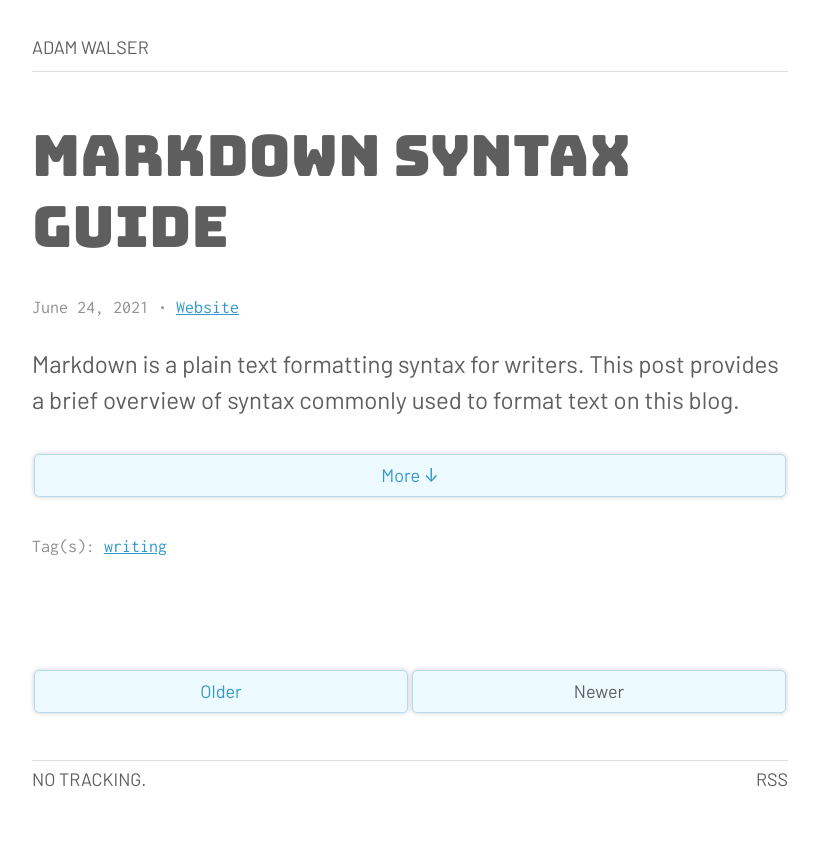
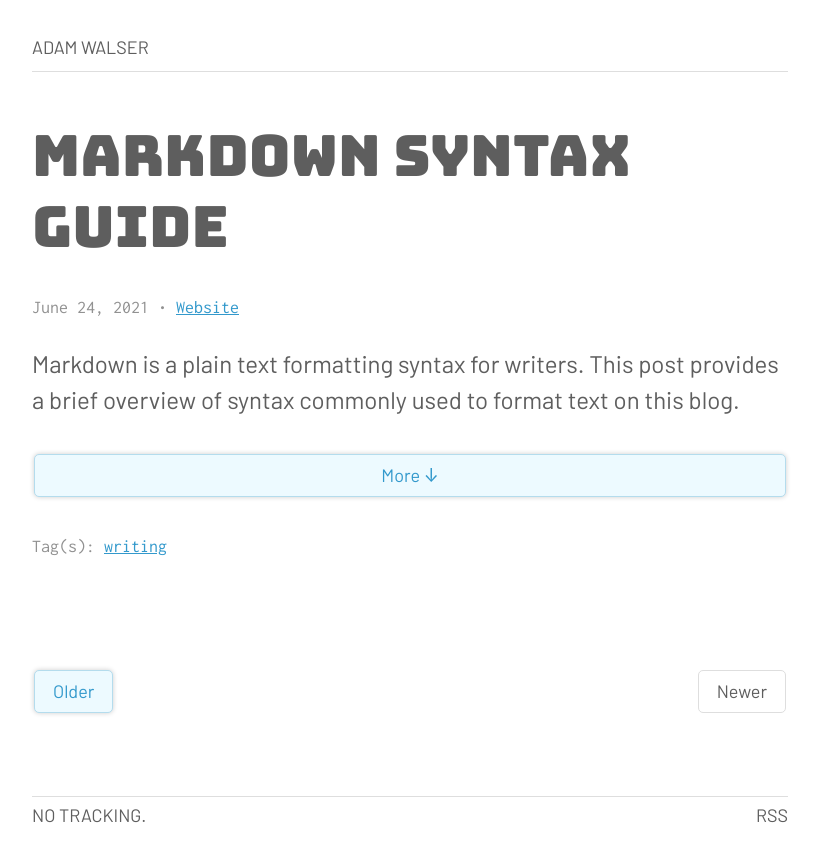
Before and after one commit to ajpwalser/ajpwalser.github.io, a Jekyll site: the page built from index.html, in a window 1280 px wide. Shown: the top 862 px of the page, without its empty margins (230-1049 px from the left). Built offline with Jekyll 4.4.1, drawn with Linux system fonts in a browser that asks for light colours; the list of posts is cut into pages by our own code.

Commit message:
Update style.css

```diff
--- a/css/style.css
+++ b/css/style.css
@@ -308,6 +308,7 @@ figcaption {
 /* Link Buttons */
 
 .read-more-trigger,
+.pagination a,
 .post-nav a {
 	padding: 7px 18px;
 	margin: 2px;
@@ -403,40 +404,40 @@ span.small {
 }
 
 
-/* New Pagination */
+/* Pagination */
 
 .pagination {
-  display: flex;
-  text-align: center;
-font-size: 75%;
+	display: flex;
+	justify-content: space-between;
+	flex-wrap: wrap;
+	font-size: 75%;
+	margin-bottom: 2em;
 }
 
-.pagination-item {
-float: left;
-width: 50%;
-margin: 2px;
-padding: 7px 18px;
-background-color: var(--light);
-border: 1px solid var(--border);
+.pagination p {
+	flex: 1 1 0;
+	width: 45%;
+}
 
-  &:first-child {
--webkit-border-radius: 5px;
+.pagination p:first-child {
+	padding-right: 0.5em;
+}
+
+.pagination p:last-child {
+	padding-left: 0.5em;
+	text-align: right;
+}
+
+.pagination span,
+.post-nav span {
+	padding: 7px 18px;
+	margin: 2px;
+	color: var(--text);
+	background-color: var(--background);
+	border: 1px solid var(--hr);
+	-webkit-border-radius: 5px;
 	-moz-border-radius: 5px;
 	border-radius: 5px;
-	text-decoration: none;
-	box-shadow: 0 0 5px #00000033;
-  }
-  &:last-child {
--webkit-border-radius: 5px;
-	-moz-border-radius: 5px;
-	border-radius: 5px;
-	text-decoration: none;
-	box-shadow: 0 0 5px #00000033;
-  }
-}
-
-a.pagination-item:hover {
-  text-decoration: none;
 }
 
 /* Read more */
```
